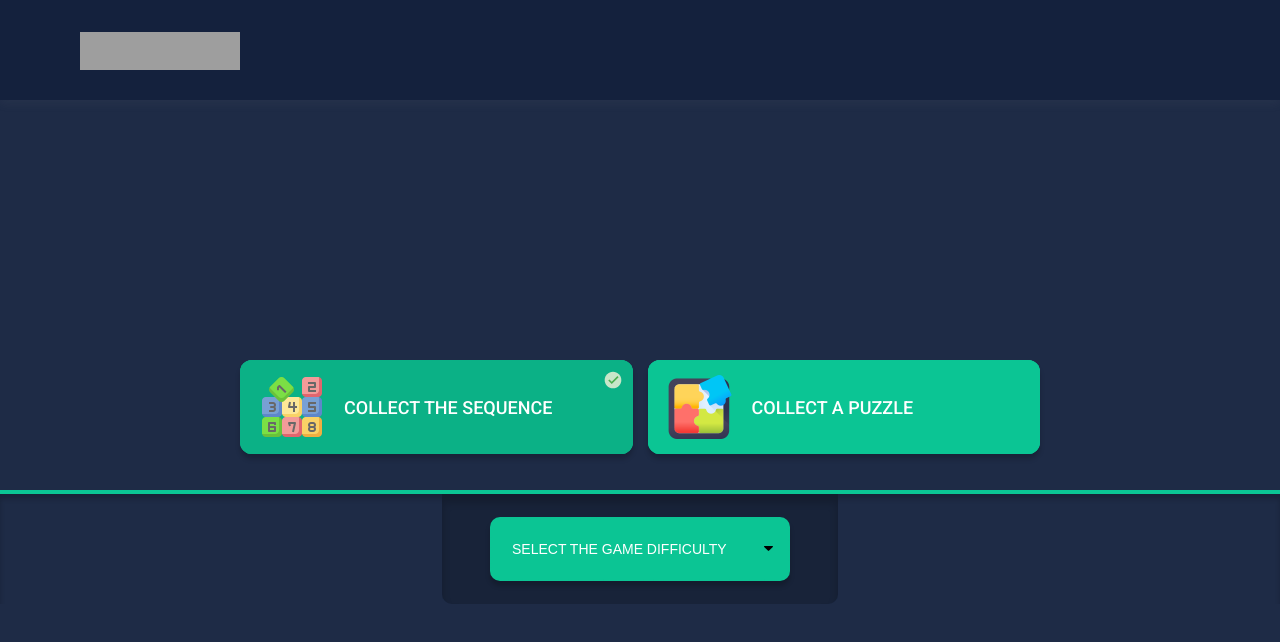
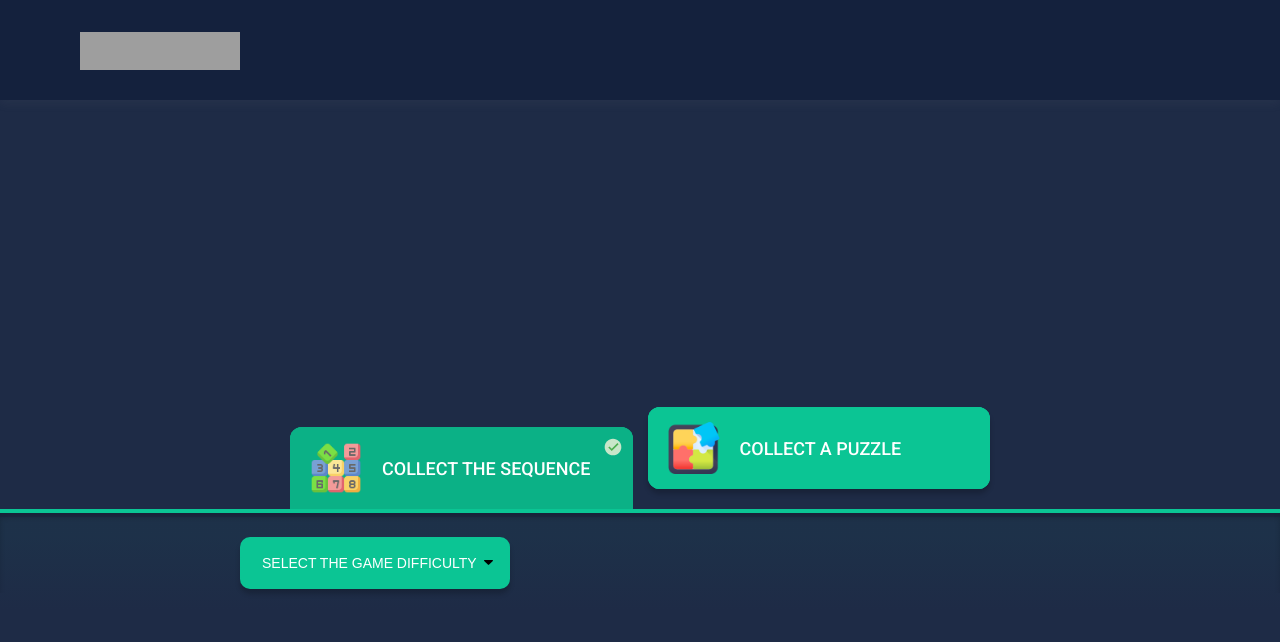
Before and after one commit to AlexJhytar/alpha, a Next.js app: page /en/game in a window 1280 px wide. Both pictures are taken after a click on the button "COLLECT THE SEQUENCE". Shown: the top 642 px of the page. Built offline with nearby package versions, Linux system fonts and the light colour scheme; grey boxes are pictures that could not be loaded.

Commit message:
fixes loading image

```diff
--- a/src/components/game/game.scss
+++ b/src/components/game/game.scss
@@ -22,20 +22,22 @@
 }
 
 .game {
-  padding: 100px 0;
+  padding: 60px 0;
   min-height: 100vh;
   width: 100%;
   display: flex;
   align-items: center;
   user-select: none;
   background: var(--bg-dark-blue);
+  @media (max-width: $wide-screen) {
+    padding: 30px 0;
+  }
 
   &-frame {
     display: flex;
     flex-flow: column;
     align-items: center;
     justify-content: center;
-    gap: 36px;
     position: relative;
     width: 100%;
   }
@@ -69,6 +71,9 @@
     gap: 15px;
     width: 100%;
     max-width: 800px;
+    @media (max-width: $wide-screen) {
+      max-width: 700px;
+    }
 
     input[type=file] {
       border: 1px solid black;
@@ -76,13 +81,21 @@
       cursor: pointer;
     }
 
-    button {
+    .button {
       width: 50%;
       display: flex;
       align-items: center;
       gap: 20px;
       justify-content: flex-start;
       box-shadow: 0 5px 5px rgba(0, 0, 0, 0.2);
+      margin-bottom: 20px;
+      transition: all .5s;
+
+      span {
+        @media (max-width: $wide-screen) {
+          font-size: 18px;
+        }
+      }
 
       &::after {
         background-position: top 10px right 10px;
@@ -93,6 +106,10 @@
       &.active {
         background-color: $bg-green-hover;
         pointer-events: none;
+        box-shadow: none;
+        border-bottom-left-radius: 0;
+        border-bottom-right-radius: 0;
+        transform: translateY(20px);
 
         &::before {
           background-color: $bg-green-hover;
@@ -103,11 +120,16 @@
           transition: all .5s;
           background-color: $bg-green-hover;
           background-image: url("./../../../public/image/icon-check.svg");
+          border-bottom-left-radius: 0;
+          border-bottom-right-radius: 0;
         }
       }
 
       img {
         width: 64px;
+        @media (max-width: $wide-screen) {
+          width: 52px;
+        }
       }
     }
   }
@@ -121,18 +143,27 @@
     box-shadow: inset 0 5px 5px rgba(0, 0, 0, 0.2);
     z-index: 2;
 
+    &::before {
+      content: "";
+      position: absolute;
+      top: 110px;
+      width: 100%;
+      height: 50%;
+      background: linear-gradient(rgba(11, 197, 148, .04) 20%, rgba(30, 43, 70, 0.5) 100%);
+      z-index: -1;
+    }
+
     &__wrap {
       display: flex;
-      align-items: center;
-      justify-content: center;
-      gap: 48px;
-      padding: 0 48px;
-      max-width: 1200px;
-      background: #182339;
+      align-items: flex-end;
+      justify-content: flex-start;
+      gap: 32px;
+      max-width: 800px;
+      width: 100%;
       border-radius: 0 0 10px 10px;
-      min-height: 110px;
-      box-shadow: inset 0 8px 8px rgba(0, 0, 0, 0.2);
       position: relative;
+      padding-top: 24px;
+
     }
 
   }
@@ -144,7 +175,8 @@
     cursor: pointer;
     border: 2px dashed $bg-green;
     background: $bg-green;
-    border-radius: 10px;
+    border-radius:  10px;
+    margin-bottom: 4px;
     transition: all .3s;
     font-size: 14px;
     padding: 0 20px;
@@ -158,6 +190,11 @@
     background-repeat: no-repeat;
     background-position: right 15px top 50%;
     background-size: .65em auto;
+
+    @media (max-width: $wide-screen) {
+      height: 52px;
+      width: 270px;
+    }
 
     option {
       &:nth-of-type(1) {
@@ -174,6 +211,22 @@
     width: 72px;
     height: 72px;
     position: relative;
+    @media (max-width: $wide-screen) {
+      height: 62px;
+      width: 62px;
+    }
+
+    &::before {
+      content: '';
+      position: absolute;
+      left: 0;
+      right: 0;
+      top: -24px;
+      margin: 0 auto;
+      width: 1px;
+      height: 24px;
+      border-right: 1px dashed var(--bg-green);
+    }
 
     ul {
       display: flex;
@@ -188,6 +241,9 @@
       padding: 10px;
       pointer-events: none;
       animation: addImage 1s linear infinite alternate;
+      @media (max-width: $wide-screen) {
+        left: -46px;
+      }
 
       li {
         display: block;
@@ -353,6 +409,9 @@
           opacity: .7;
           transition: var(--trans);
           z-index: 2;
+          @media (max-width: $wide-screen) {
+            background-size: 22px;
+          }
         }
 
         &:hover {
@@ -378,6 +437,12 @@
       background-size: cover;
       opacity: 0;
       pointer-events: none;
+      @media (max-width: $wide-screen) {
+        width: 26px;
+        height: 26px;
+        top: -6px;
+        left: -6px;
+      }
 
       .added & {
         opacity: 1;
@@ -388,12 +453,6 @@
         transform: scale(1.05);
       }
     }
-
-    //&:hover {
-    //  .game-image_remove {
-    //    opacity: 1;
-    //  }
-    //}
   }
 
   &-fullImage {
@@ -435,15 +494,21 @@
     display: flex;
     align-items: center;
     justify-content: center;
-    position: absolute;
-    width: 180px;
-    right: -200px;
-    top: 0;
-    padding: 0 24px;
-    background: #182339;
-    border-radius: 0 0 10px 10px;
-    min-height: 110px;
-    box-shadow: inset 0 8px 8px rgba(0, 0, 0, 0.2);
+    position: relative;
+    border-radius: 50%;
+    box-shadow: 0 5px 5px rgba(0, 0, 0, 0.2);
+
+    &::before {
+      content: '';
+      position: absolute;
+      left: 0;
+      right: 0;
+      top: -24px;
+      margin: 0 auto;
+      width: 1px;
+      height: 24px;
+      border-right: 1px dashed var(--bg-green);
+    }
 
     &.inactive {
       pointer-events: none;
@@ -457,8 +522,11 @@
       border-radius: 50%;
       border: 1px dashed var(--bg-green);
       backface-visibility: hidden;
-      box-shadow: 0 5px 5px rgba(0, 0, 0, 0.2);
       transition: all .3s;
+      @media (max-width: $wide-screen) {
+        width: 62px;
+        height: 62px;
+      }
 
       img {
         height: 100%;
@@ -507,15 +575,8 @@
     align-items: center;
     justify-content: center;
     position: absolute;
-    left: -200px;
-    width: 180px;
-    top: 0;
-    padding: 0 24px;
-    max-width: 1200px;
-    background: #182339;
-    border-radius: 0 0 10px 10px;
-    min-height: 110px;
-    box-shadow: inset 0 8px 8px rgba(0, 0, 0, 0.2);
+    right: 0;
+    top: 28px;
 
     &.inactive {
       pointer-events: none;
@@ -525,13 +586,15 @@
     &__wrap {
       display: flex;
       align-items: center;
+      justify-content: center;
       gap: 8px;
       height: 64px;
       position: relative;
       background: #0bc594;
       border-radius: 10px;
-      padding: 5px 20px;
-      //box-shadow: 0 5px 5px rgba(0, 0, 0, 0.5);
+      width: 120px;
+      //padding: 5px 20px;
+      box-shadow: 0 5px 5px rgba(0, 0, 0, 0.2);
     }
 
     //&::before {
@@ -566,6 +629,11 @@
     gap: 2px;
     position: relative;
     touch-action: none;
+    margin-top: 24px;
+    z-index: 2;
+    @media (max-width: $wide-screen) {
+      max-width: 700px;
+    }
 
     &::before {
       content: '';
@@ -573,13 +641,12 @@
       left: 0;
       top: 0;
       width: 100%;
-      height: 100%;
-      background: var(--bg-dark-blue);
-      z-index: 1;
+      height: 0;
+      background: var(--bg-green);
+      z-index: 20;
       pointer-events: none;
       border-radius: 4px;
-      opacity: 0;
-      transition: var(--trans);
+      transition: all .5s;
     }
 
     &::after {
@@ -591,11 +658,10 @@
       height: 48px;
       border-radius: 50%;
       border: 4px solid white;
-      -webkit-animation: flipX 1s linear infinite;
       animation: flipX 1s linear infinite;
       pointer-events: none;
-      transition: all .3s;
-      z-index: 2000;
+      transition: all .1s ease;
+      z-index: 20;
       opacity: 0;
       box-shadow: 0 0 10px 0 rgba(255, 255, 255, 0.2);
     }
@@ -615,13 +681,21 @@
     }
 
     &.loading {
-      &::before {
-        transition: all 0s;
-        pointer-events: auto;
+      &::after {
         opacity: 1;
       }
 
-      &::after {
+      .grid-block {
+
+        animation: fade-in .7s linear forwards;
+      }
+    }
+
+    @keyframes fade-in {
+      from {
+        opacity: 0;
+      }
+      to {
         opacity: 1;
       }
     }
@@ -630,8 +704,15 @@
       pointer-events: none;
       overflow: hidden;
 
+      &.loading {
+        &::before {
+          pointer-events: auto;
+          height: 100%;
+        }
+      }
+
       &::before {
-        opacity: 1;
+        animation: fade-in 1s ease forwards;
       }
 
       .grid-block {
@@ -687,7 +768,9 @@
       overflow: visible;
 
       &::before {
-        opacity: 0;
+        height: 0;
+        bottom: 0;
+        top: auto;
       }
     }
 
--- a/src/components/game/grid.jsx
+++ b/src/components/game/grid.jsx
@@ -7,12 +7,7 @@ import StartGame from "@/components/game/startGame";
 import Timer from "@/components/game/timer";
 import { useStopwatch } from "react-timer-hook";
 import Help from "@/components/game/help";
-import {
-		gridArray,
-		gridWithImg,
-		updateHandler,
-		changeImage
-} from "@/components/game/alGame";
+import { gridArray, gridWithImg, updateHandler, changeImage } from "@/components/game/alGame";
 import ShowIMG from "@/components/game/showIMG";
 
 const Grid = () => {
@@ -22,7 +17,7 @@ const Grid = () => {
 		const [grid, setGrid] = useState([]);
 		const [typeGame, setTypeGame] = useState('');
 		const [uploadedImg, setUploadedImg] = useState({});
-		const [showIMg, setShowIMg] = useState(false);
+		const [showIMgModal, setShowIMgModal] = useState(false);
 		const [removedImg, setRemovedImg] = useState(false);
 		const [gameBox, setGameBox] = useState(<></>);
 		const ref = useRef(null);
@@ -89,7 +84,7 @@ const Grid = () => {
 						if (typeGame === 'numbers') {
 								setTimeout(() => {
 										ref.current.classList.remove('loading');
-								}, 300);
+								}, 700);
 						}
 				}
 
@@ -130,7 +125,7 @@ const Grid = () => {
 				}
 		}
 
-		const checkRemovedImg = (i) => {
+		const checkRemovedImg = ( i ) => {
 				setRemovedImg(i)
 		}
 
@@ -204,18 +199,18 @@ const Grid = () => {
 				return setGameBox(render(getGrid, blockSize));
 		}
 
-		const showImage = (i) => {
-				setShowIMg(i);
+		const showImage = ( i ) => {
+				setShowIMgModal(i);
 		}
 
-		const hideImage = (i) => {
-				setShowIMg(i);
+		const hideImage = ( i ) => {
+				setShowIMgModal(i);
 		}
-
 
 		useEffect(() => {
 				setGameBox(buildGrid());
 				setUploadedImg({});
+				setShowIMgModal(false);
 
 				if (Object.keys(uploadedImg).length > 0) {
 						changeImage();
@@ -262,16 +257,15 @@ const Grid = () => {
 				setUploadedImg({})
 		}, [typeGame]);
 
-		useEffect(()=> {}, [showIMg]);
+		useEffect(() => {}, [showIMgModal]);
 
-		useEffect(()=> {
+		useEffect(() => {
 				if (!removedImg) ref.current.classList.add('loading');
 				if (removedImg) {
 						setUploadedImg({});
 						setRemovedImg(false)
 				}
 		}, [removedImg]);
-
 
 		const gameTypeNumbers = () => {
 				if (document.querySelector('.game-grid').classList.contains('no-image'))
@@ -295,7 +289,8 @@ const Grid = () => {
 		const gameTypePuzzle = () => {
 				const checkOption = () => {
 						return (<>
-								<ChoiceImage removedImg={checkRemovedImg} statusImg={showIMg} showImg={showImage} callback={getImage}/>
+								<ChoiceImage removedImg={checkRemovedImg} statusImg={showIMgModal} showImg={showImage}
+								             callback={getImage}/>
 
 								{
 										Object.keys(uploadedImg).length > 0 ? (
@@ -323,8 +318,8 @@ const Grid = () => {
 						{
 
 								typeGame === '' ? <></> :
-										<div className="game-settings">
-												<div className="game-settings__wrap">
+										<div className={`game-settings ${'puzzle' === typeGame ? 'puzzle' : ''}`}>
+												<div className={`game-settings__wrap`}>
 														{'numbers' === typeGame ? gameTypeNumbers() : ''}
 														{'puzzle' === typeGame ? gameTypePuzzle() : ''}
 												</div>
@@ -336,7 +331,7 @@ const Grid = () => {
 								className={`game-grid ${option > 0 ? '' : 'no-option'} ${typeGame === 'puzzle' ? 'puzzle loading' : ''}  ${Object.keys(uploadedImg).length > 0 && typeGame === 'puzzle' ? '' : 'no-image'}`}
 								ref={ref}>
 								{gameBox}
-								{showIMg ? <ShowIMG status={hideImage} src={uploadedImg.img}/> : ''}
+								{showIMgModal ? <ShowIMG status={hideImage} src={uploadedImg.img}/> : ''}
 						</div>
 				</>
 		)
--- a/src/components/game/gridSection.jsx
+++ b/src/components/game/gridSection.jsx
@@ -5,6 +5,7 @@ const GridSection = ( {sections, dimension, results} ) => {
 		const [dragStart, setDragStart] = useState({});
 		const [dragEnd, setDragEnd] = useState({});
 		const [dragOver, setDragOver] = useState({});
+		const [opacity, setOpacity] = useState(0);
 
 		const dragStartHandler = ( i ) => {
 				setDragStart(i);
```
Also changed, not shown: 1 other file (tests, documents, lock files or other folders).
